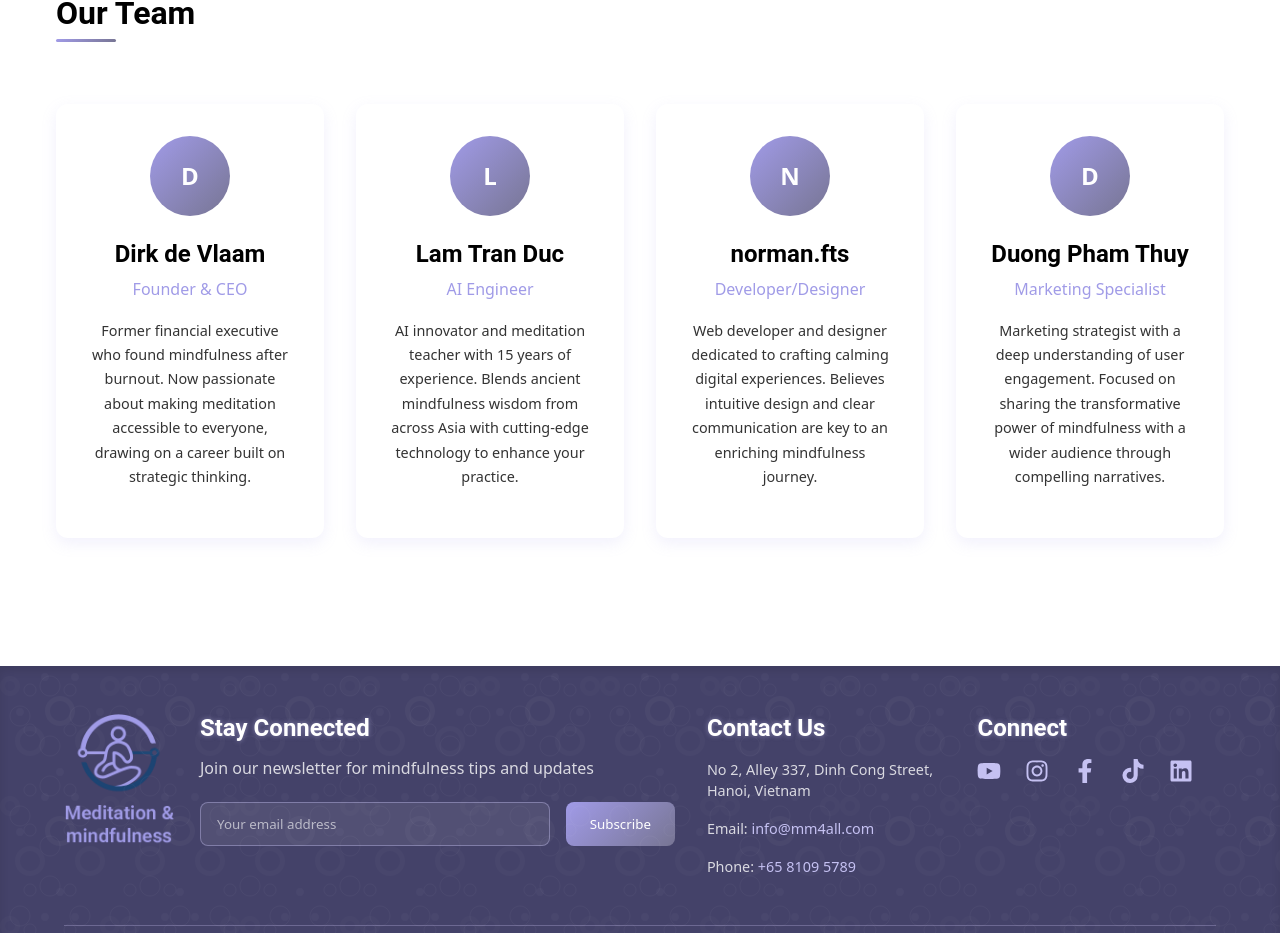
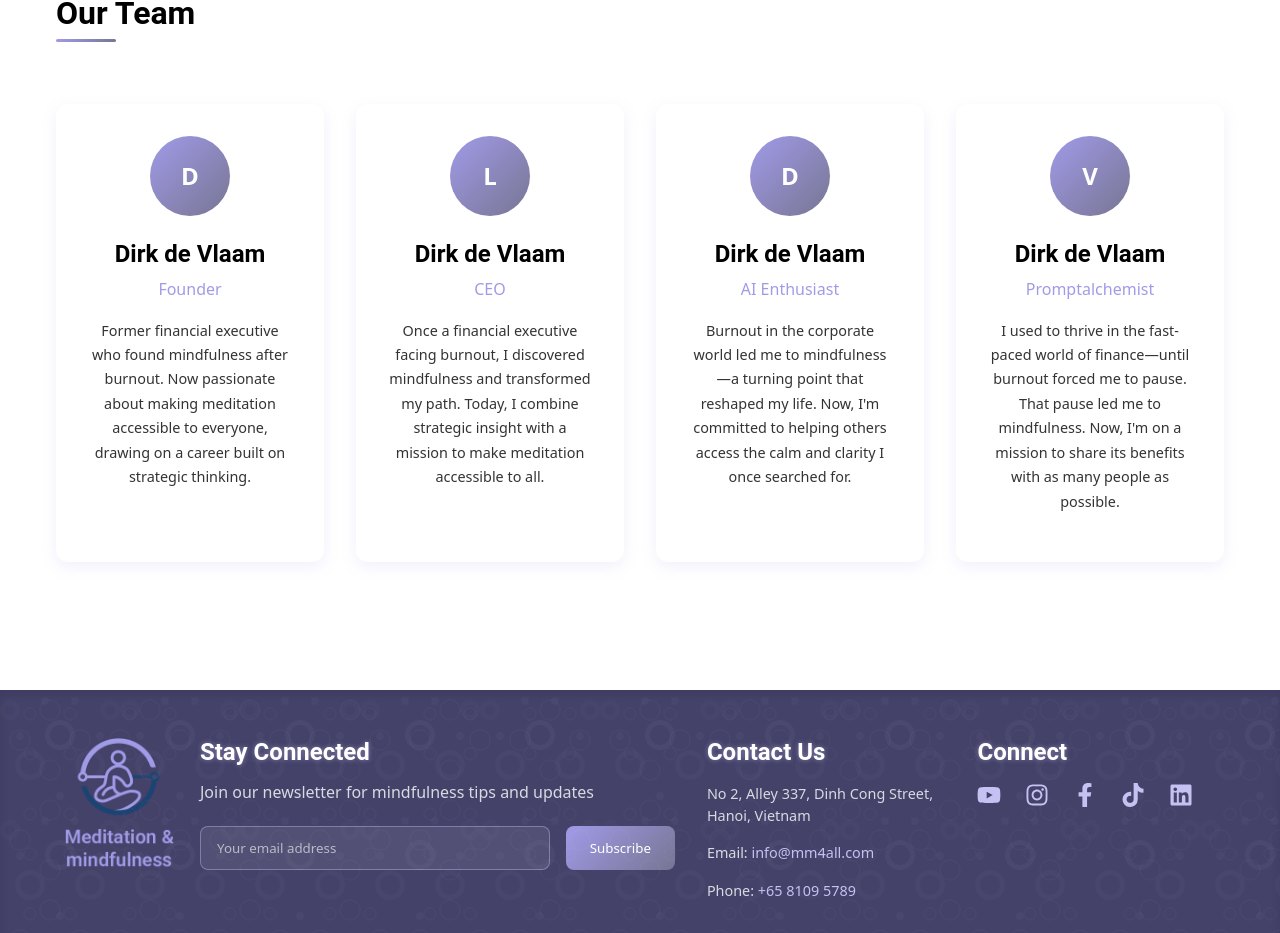
Before and after one commit to wizkie02/mm4all.new, a React (Vite) app: page /about in a window 1280 px wide. Shown: the part 2453-3386 px from the top of the page. Built offline with nearby package versions, Linux system fonts and the light colour scheme.

Commit message:
chore: update context

```diff
--- a/src/pages/About.jsx
+++ b/src/pages/About.jsx
@@ -262,7 +262,7 @@ const About = () => {
             >
               <TeamAvatar>D</TeamAvatar>
               <TeamName>Dirk de Vlaam</TeamName>
-              <TeamRole>Founder & CEO</TeamRole>
+              <TeamRole>Founder</TeamRole>
               <TeamBio>
                 Former financial executive who found mindfulness after burnout.
                 Now passionate about making meditation accessible to everyone,
@@ -279,12 +279,12 @@ const About = () => {
               viewport={{ once: true }}
             >
               <TeamAvatar>L</TeamAvatar>
-              <TeamName>Lam Tran Duc</TeamName>
-              <TeamRole>AI Engineer</TeamRole>
+              <TeamName>Dirk de Vlaam</TeamName>
+              <TeamRole>CEO</TeamRole>
               <TeamBio>
-                AI innovator and meditation teacher with 15 years of experience.
-                Blends ancient mindfulness wisdom from across Asia with
-                cutting-edge technology to enhance your practice.
+                Once a financial executive facing burnout, I discovered
+                mindfulness and transformed my path. Today, I combine strategic
+                insight with a mission to make meditation accessible to all.
               </TeamBio>
             </TeamCard>
 
@@ -296,13 +296,13 @@ const About = () => {
               transition={{ duration: 0.5, delay: 0.2 }}
               viewport={{ once: true }}
             >
-              <TeamAvatar>N</TeamAvatar>
-              <TeamName>norman.fts</TeamName>
-              <TeamRole>Developer/Designer</TeamRole>
+              <TeamAvatar>D</TeamAvatar>
+              <TeamName>Dirk de Vlaam</TeamName>
+              <TeamRole>AI Enthusiast</TeamRole>
               <TeamBio>
-                Web developer and designer dedicated to crafting
-                calming digital experiences. Believes intuitive design and clear
-                communication are key to an enriching mindfulness journey.
+                Burnout in the corporate world led me to mindfulness—a turning
+                point that reshaped my life. Now, I&apos;m committed to helping
+                others access the calm and clarity I once searched for.
               </TeamBio>
             </TeamCard>
 
@@ -314,13 +314,14 @@ const About = () => {
               transition={{ duration: 0.5, delay: 0.3 }}
               viewport={{ once: true }}
             >
-              <TeamAvatar>D</TeamAvatar>
-              <TeamName>Duong Pham Thuy</TeamName>
-              <TeamRole>Marketing Specialist</TeamRole>
+              <TeamAvatar>V</TeamAvatar>
+              <TeamName>Dirk de Vlaam</TeamName>
+              <TeamRole>Promptalchemist</TeamRole>
               <TeamBio>
-                Marketing strategist with a deep understanding of user
-                engagement. Focused on sharing the transformative power of
-                mindfulness with a wider audience through compelling narratives.
+                I used to thrive in the fast-paced world of finance—until
+                burnout forced me to pause. That pause led me to mindfulness.
+                Now, I&apos;m on a mission to share its benefits with as many people
+                as possible.
               </TeamBio>
             </TeamCard>
           </TeamGrid>
```
Also changed, not shown: src/pages/Contact.jsx (+91 -41 lines).
